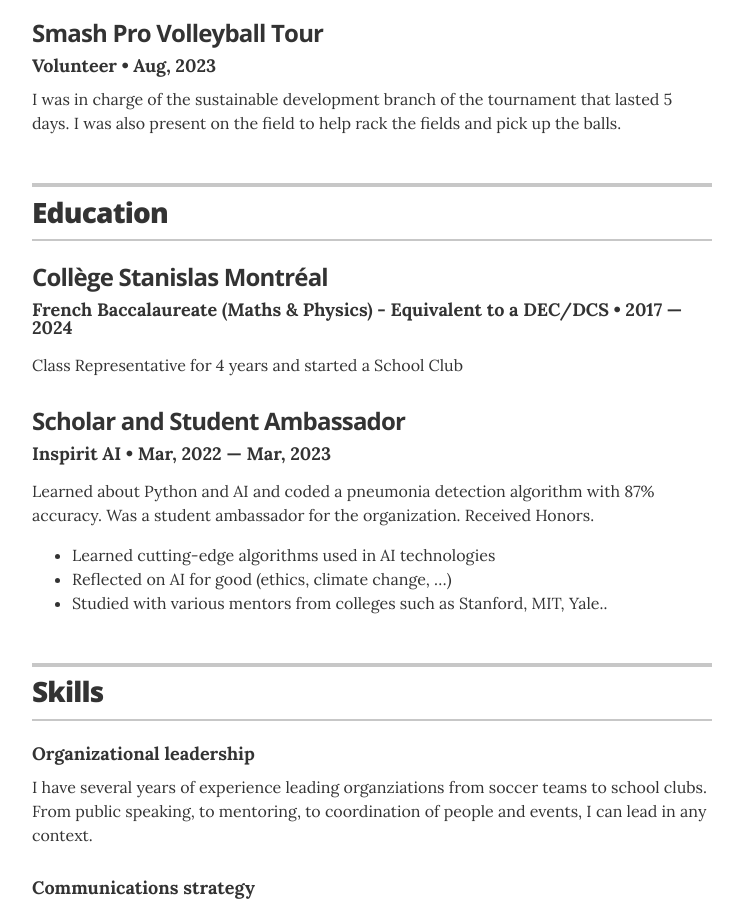
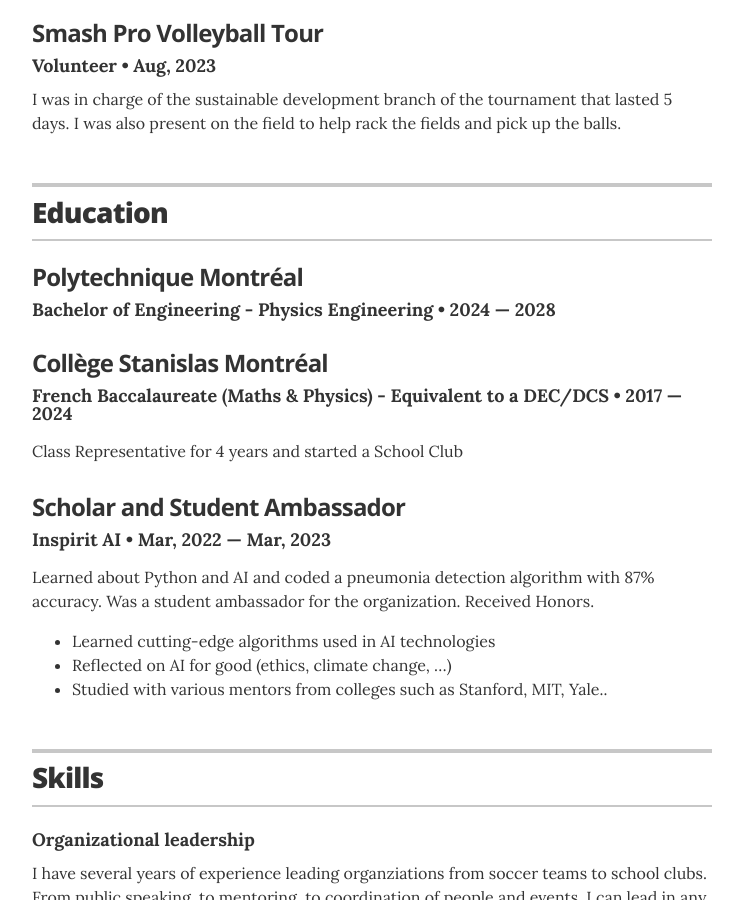
Before and after one commit to Tamus500/tamus500.github.io, a Jekyll site: the page built from index.html, in a window 1280 px wide and 900 px high, scrolled down 1212 px. Shown: the whole window, without its empty margins (268-1011 px from the left). Built offline with Jekyll 4.4.1, drawn with Linux system fonts in a browser that asks for light colours.

Commit message:
Update education.yml

```diff
--- a/_data/education.yml
+++ b/_data/education.yml
@@ -1,4 +1,8 @@
 # Degree
+- degree: Bachelor of Engineering - Physics Engineering
+  uni: Polytechnique Montréal
+  year: 2024 &mdash; 2028
+
 - degree: French Baccalaureate (Maths & Physics) - Equivalent to a DEC/DCS
   uni: Collège Stanislas Montréal
   year: 2017 &mdash; 2024
```
